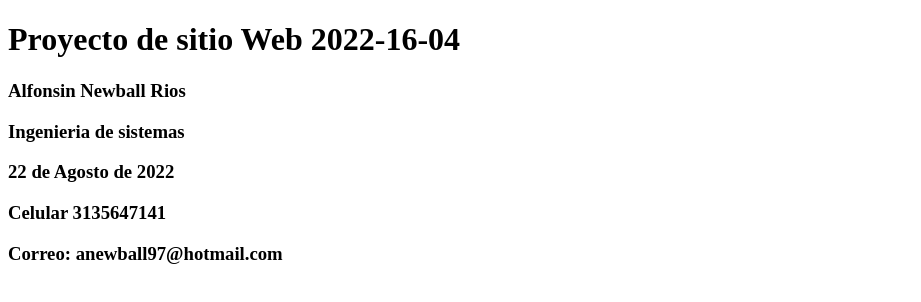
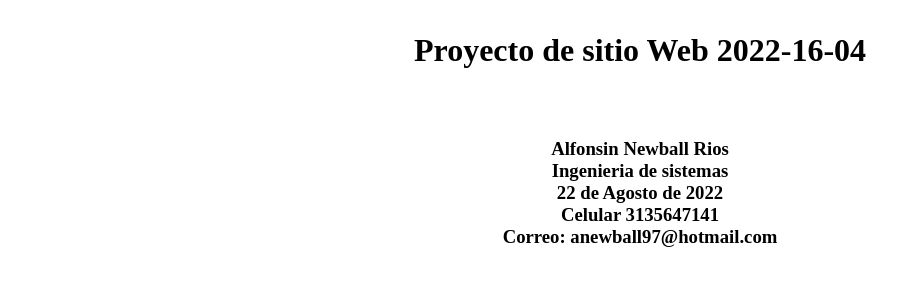
Before and after one commit to anewrios/DSWAlfosninNewball, a plain HTML site: page index.html in a window 1280 px wide. Shown: the whole page, without its empty margins (0-921 px from the left). Drawn offline with Linux system fonts and the light colour scheme.

Commit message:
Update index.html
Actalizacion # 2

```diff
--- a/index.html
+++ b/index.html
@@ -7,11 +7,15 @@
     <title><h1>Proyecto de sitio Web 2022-16-04</h1></title>
 </head>
 <body>
-    <h1>Proyecto de sitio Web 2022-16-04</h1>
-    <h3>Alfonsin Newball Rios</h3>
-    <h3>Ingenieria de sistemas</h3>
-    <h3>22 de Agosto de 2022</h3>
-    <h3>Celular 3135647141</h3>
-    <h3>Correo: anewball97@hotmail.com</h3>
+    <h1> <p align="center">  Proyecto de sitio Web 2022-16-04</h1><br>
+ <h3>
+    <p align="center">
+    Alfonsin Newball Rios <br>
+    Ingenieria de sistemas<br>
+    22 de Agosto de 2022<br>
+    Celular 3135647141<br>
+    Correo: anewball97@hotmail.com<br>
+    </p>
+</h3>
 </body>
 </html>
```
